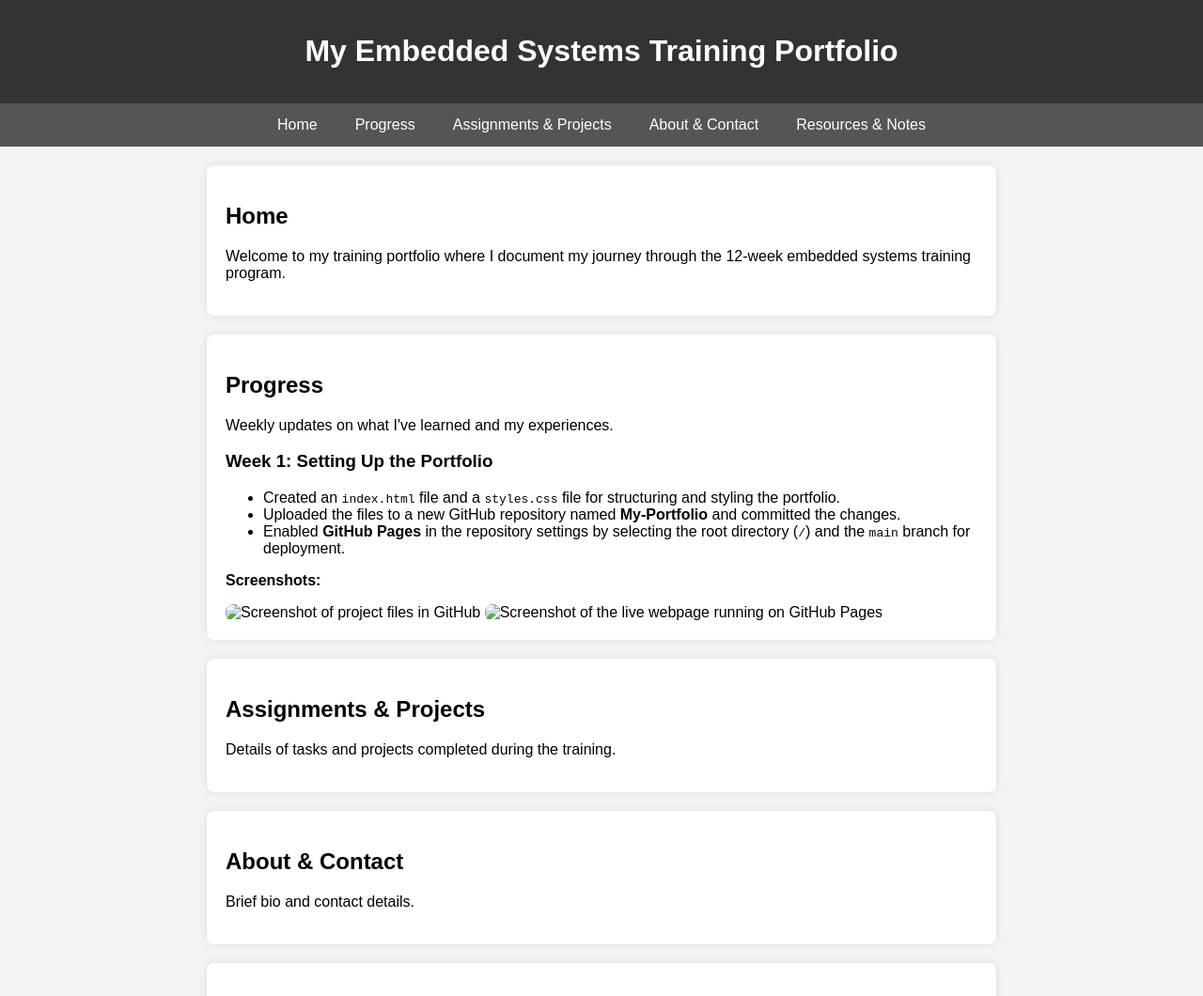
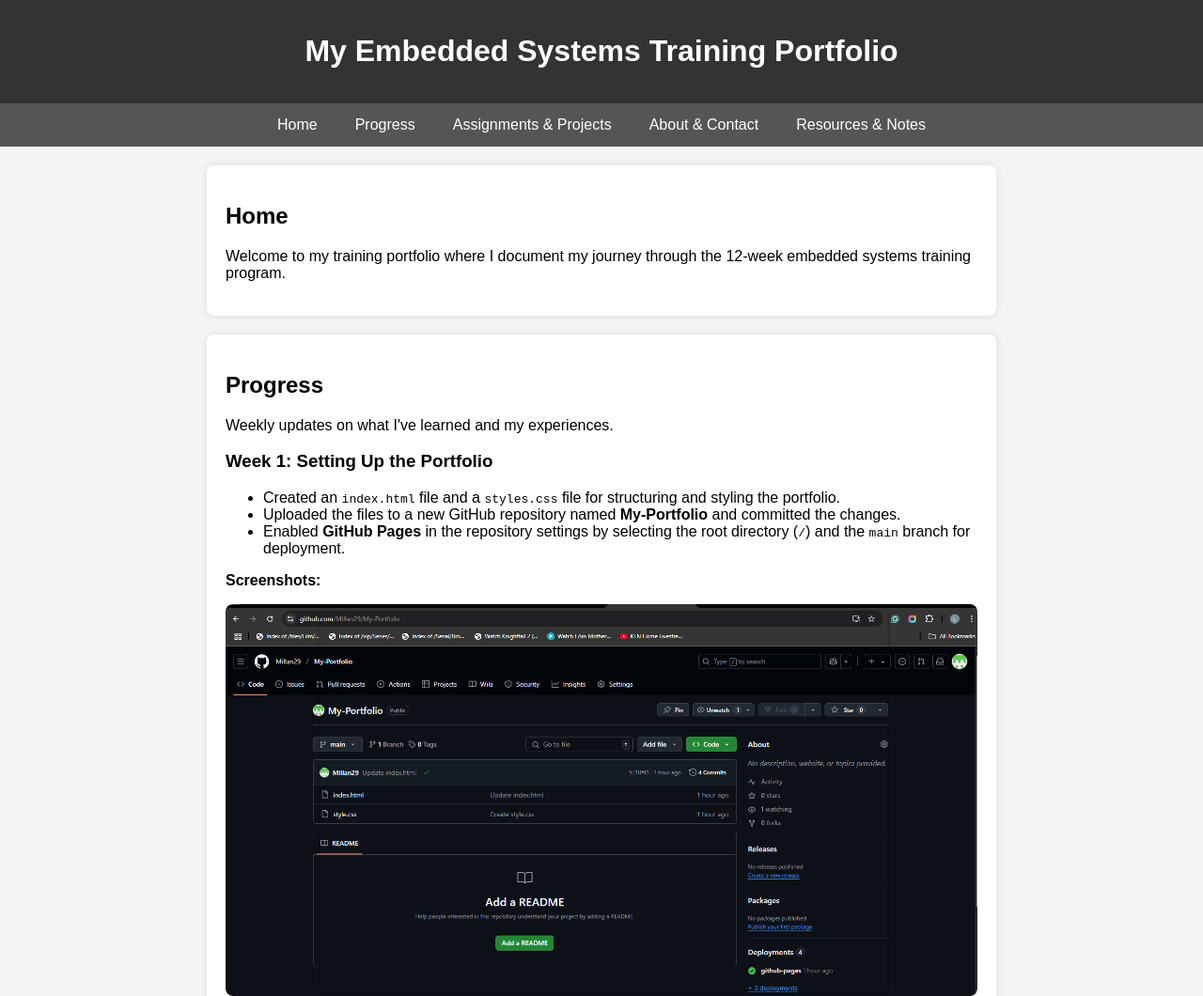
Before and after one commit to Millan29/My-Portfolio, a plain HTML site: page index.html in a window 1280 px wide. Shown: the top 1060 px of the page at 94% size. Drawn offline with Linux system fonts and the light colour scheme.

Commit message:
Update index.html

```diff
--- a/index.html
+++ b/index.html
@@ -33,8 +33,8 @@
             <li>Enabled <strong>GitHub Pages</strong> in the repository settings by selecting the root directory (<code>/</code>) and the <code>main</code> branch for deployment.</li>
         </ul>
         <p><strong>Screenshots:</strong></p>
-        <img src="images/github-files.png" alt="Screenshot of project files in GitHub" width="600">
-        <img src="images/live-webpage.png" alt="Screenshot of the live webpage running on GitHub Pages" width="600">
+        <img src="images/filescreated.png" alt="Screenshot of project files in GitHub" width="600">
+        <img src="images/landigpage.png" alt="Screenshot of the live webpage running on GitHub Pages" width="600">
     </section>
 
     <section id="assignments">
```
